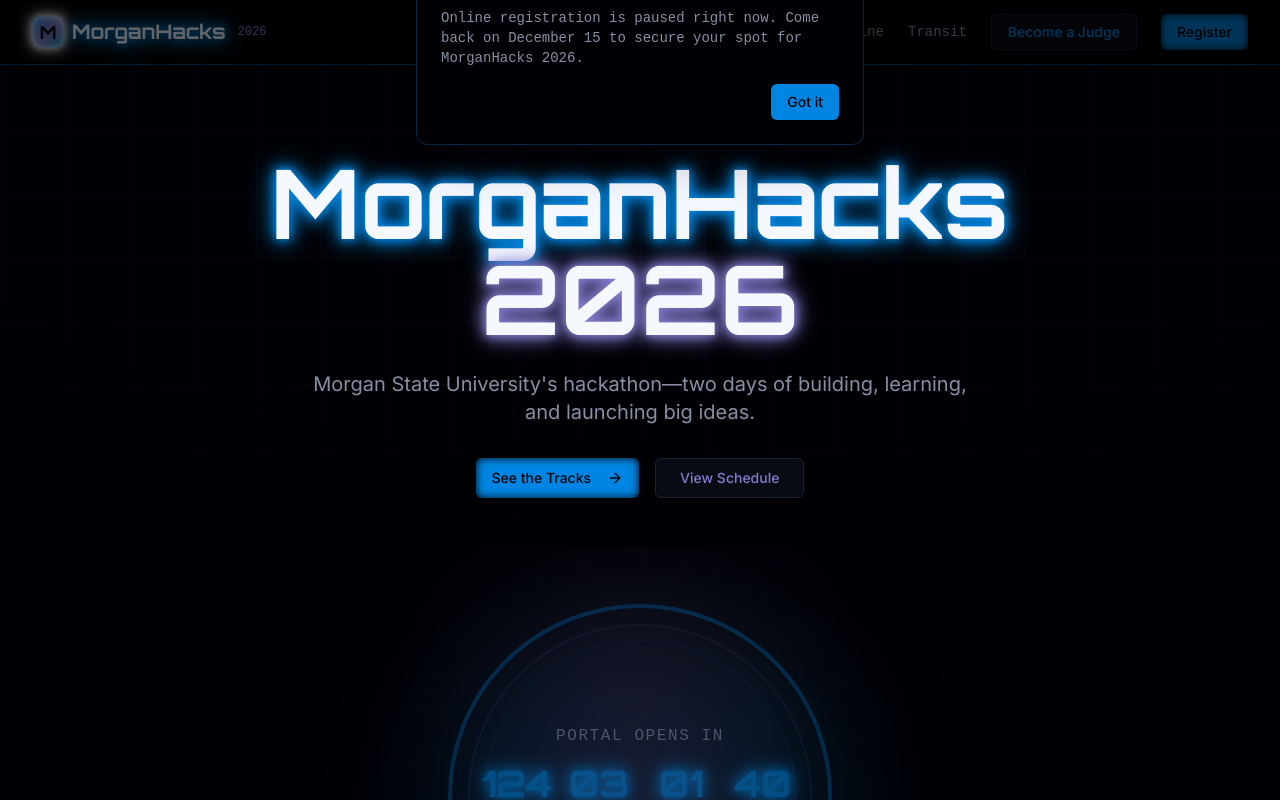
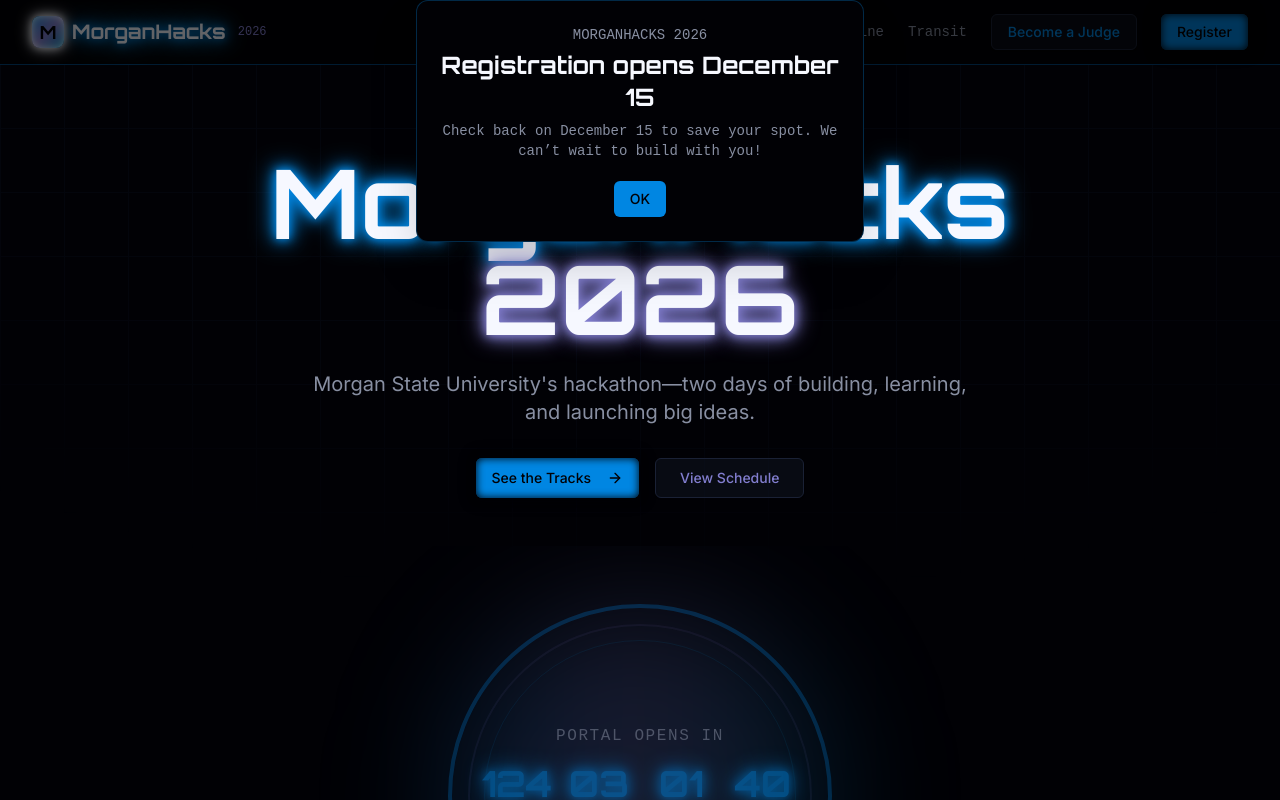
Before and after one commit to MorganHacks/MorganHacks2026, a Next.js app: page / in a window 1280 px wide. Both pictures are taken after a click on the button "Register". Shown: the top 800 px of the page. Built offline with nearby package versions, Linux system fonts and the light colour scheme.

Commit message:
disabled registration link

```diff
--- a/components/navigation.tsx
+++ b/components/navigation.tsx
@@ -121,20 +121,19 @@
       </div>
 
       {showRegistrationModal && (
-        <div className="fixed inset-0 z-[60] flex items-center justify-center bg-black/60 px-4">
-          <div className="max-w-md w-full rounded-xl bg-background border border-primary/30 shadow-2xl p-6 relative">
-            <p className="text-sm uppercase text-muted-foreground font-mono">Heads up</p>
-            <h2 className="text-2xl font-bold font-orbitron mt-1">Registration opens Dec 15</h2>
+        <div className="fixed inset-0 z-[60] grid place-items-center bg-black/60 px-4">
+          <div className="max-w-md w-full rounded-xl bg-background border border-primary/30 shadow-2xl p-6 relative text-center">
+            <p className="text-sm uppercase text-muted-foreground font-mono">MorganHacks 2026</p>
+            <h2 className="text-2xl font-bold font-orbitron mt-1">Registration opens December 15</h2>
             <p className="text-sm text-muted-foreground font-mono mt-2">
-              Online registration is paused right now. Come back on December 15 to secure your spot for MorganHacks
-              2026.
+              Check back on December 15 to save your spot. We can’t wait to build with you!
             </p>
-            <div className="mt-4 flex justify-end">
+            <div className="mt-5 flex justify-center">
               <Button
                 onClick={() => setShowRegistrationModal(false)}
                 className="bg-primary text-primary-foreground hover:bg-primary/90"
               >
-                Got it
+                OK
               </Button>
             </div>
           </div>
```
